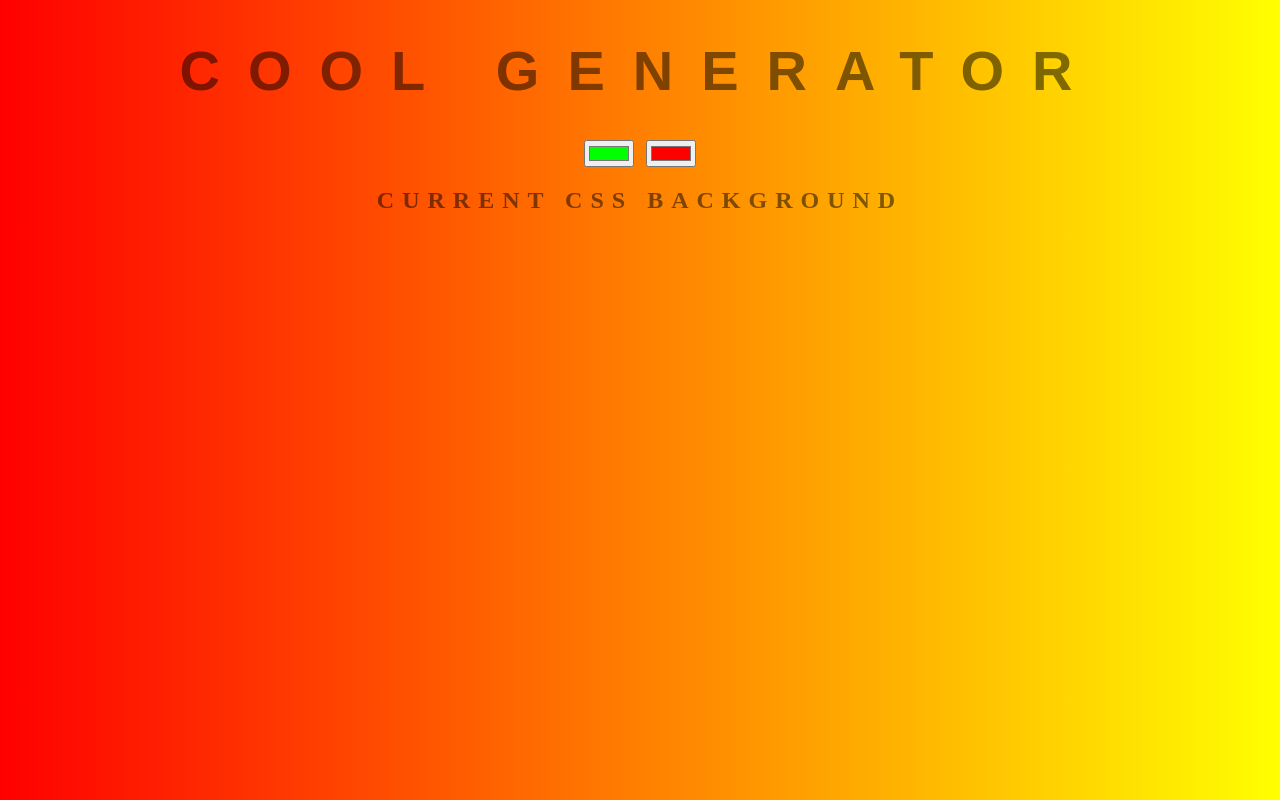
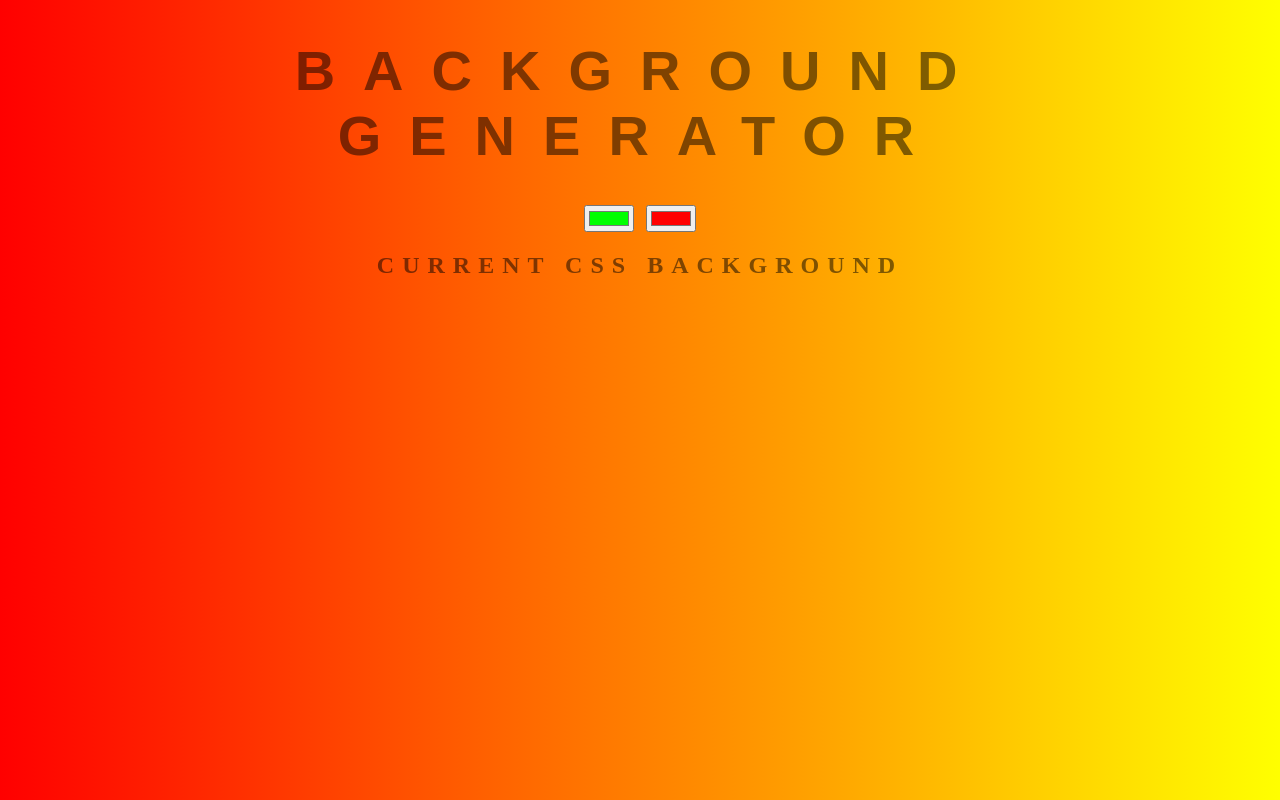
Before and after one commit to ZakyAly/background-generator2, a plain HTML site: page index.html in a window 1280 px wide. Drawn offline with Linux system fonts and the light colour scheme.

Commit message:
reverting back to old title

```diff
--- a/index.html
+++ b/index.html
@@ -5,7 +5,7 @@
     <link rel="stylesheet" type="text/css" href="style.css" />
   </head>
   <body id="gradient">
-    <h1>COOL GENERATOR</h1>
+    <h1>Background GENERATOR</h1>
     <input class="color1" type="color" name="color1" value="#00ff00" />
     <input class="color2" type="color" name="color2" value="#ff0000" />
     <h2>Current CSS Background</h2>
```
